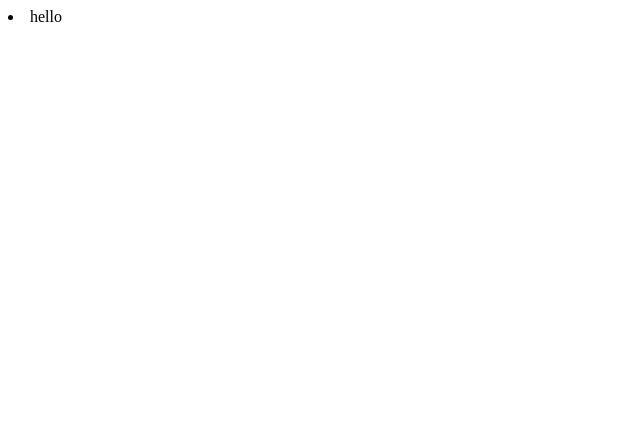
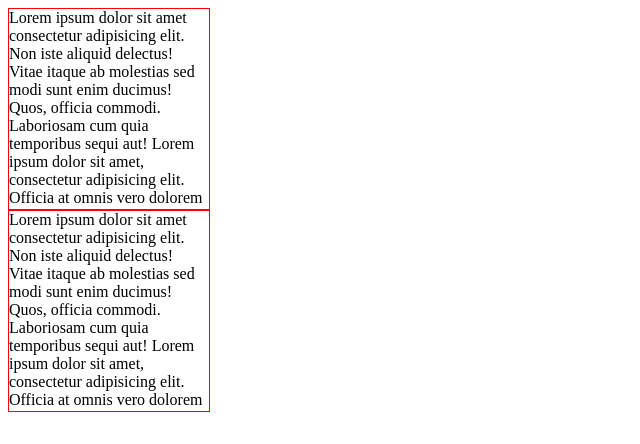
Before and after one commit to abuhayat02/css-overflow, a plain HTML site: page index.html in a window 1280 px wide. Shown: the whole page, without its empty margins (0-640 px from the left). Drawn offline with Linux system fonts and the light colour scheme.

Commit message:
overflow

```diff
--- a/index.html
+++ b/index.html
@@ -4,10 +4,25 @@
     <meta charset="UTF-8">
     <meta name="viewport" content="width=device-width, initial-scale=1.0">
     <title>My Project </title>
+    <style>
+        .container div{
+            height: 200px;
+            width: 200px;
+            border: 1px solid red;
+            overflow: hidden;
+        }
+    </style>
 </head>
 <body>
-    <li>
-        hello
-    </li>
+    <div class="container">
+        <div>
+            Lorem ipsum dolor sit amet consectetur adipisicing elit. Non iste aliquid delectus! Vitae itaque ab molestias sed modi sunt enim ducimus! Quos, officia commodi. Laboriosam cum quia temporibus sequi aut! Lorem ipsum dolor sit amet, consectetur adipisicing elit. Officia at omnis vero dolorem neque expedita quod molestias tenetur ipsa natus quidem ipsum facere corrupti, animi veritatis deleniti placeat nihil tempora?
+             Lorem ipsum dolor sit amet consectetur adipisicing elit. Consequatur nihil mollitia deserunt eligendi porro minima ipsum unde soluta, sunt nobis corrupti voluptate? Labore ipsum mollitia, veniam dicta reprehenderit similique a!
+                </div>
+        <div>
+            Lorem ipsum dolor sit amet consectetur adipisicing elit. Non iste aliquid delectus! Vitae itaque ab molestias sed modi sunt enim ducimus! Quos, officia commodi. Laboriosam cum quia temporibus sequi aut! Lorem ipsum dolor sit amet, consectetur adipisicing elit. Officia at omnis vero dolorem neque expedita quod molestias tenetur ipsa natus quidem ipsum facere corrupti, animi veritatis deleniti placeat nihil tempora?
+             Lorem ipsum dolor sit amet consectetur adipisicing elit. Consequatur nihil mollitia deserunt eligendi porro minima ipsum unde soluta, sunt nobis corrupti voluptate? Labore ipsum mollitia, veniam dicta reprehenderit similique a!
+        </div>
+    </div>
 </body>
 </html>
```
